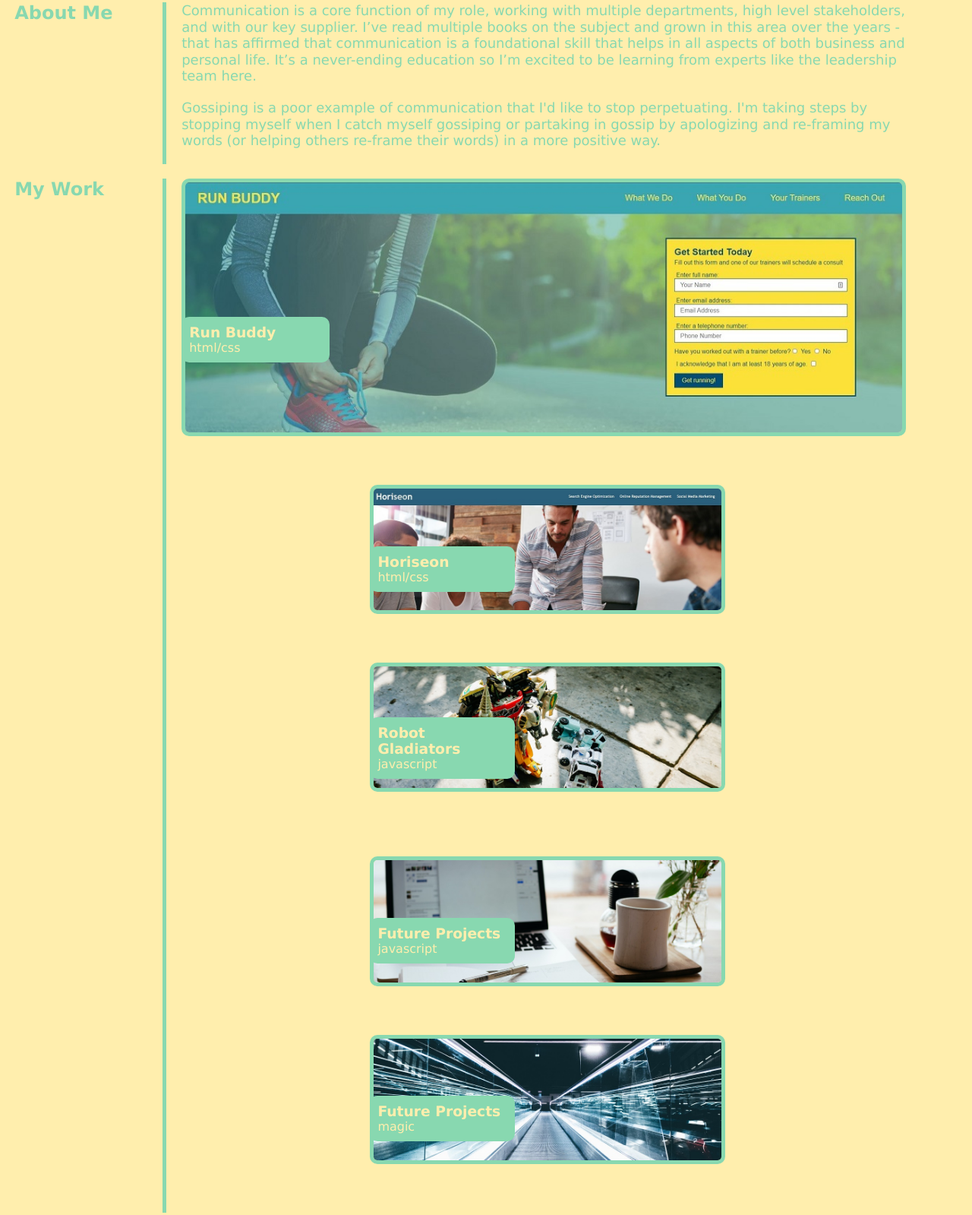
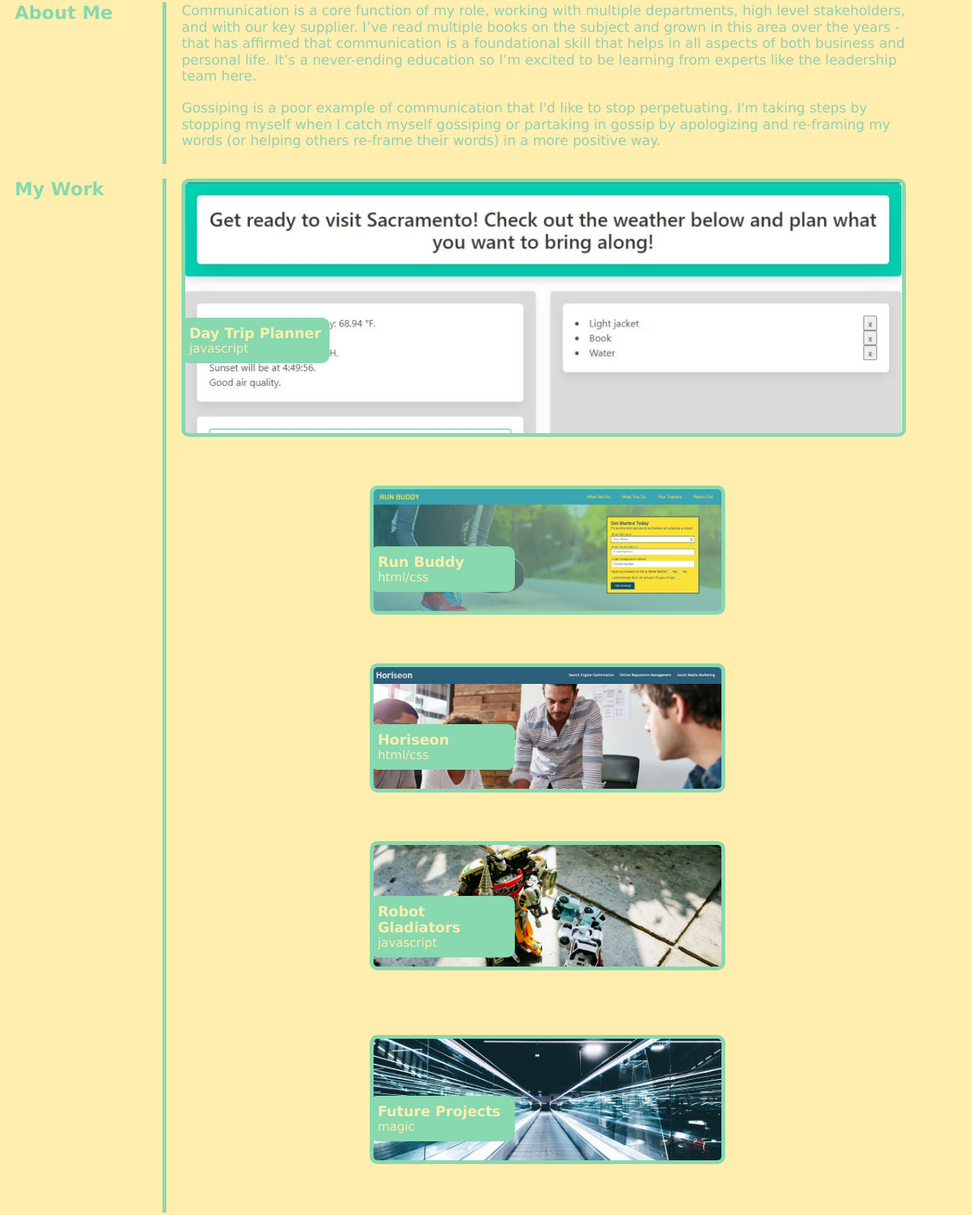
Before and after one commit to claire-sky/challenge2-advancedCSS, a plain HTML site: page index.html in a window 1280 px wide. Shown: the part 518-2117 px from the top of the page at 76% size. Drawn offline with Linux system fonts and the light colour scheme.

Commit message:
added new project to portfolio

```diff
--- a/assets/css/style.css
+++ b/assets/css/style.css
@@ -108,7 +108,7 @@ header nav ul li a:hover {
     padding: 0 0 20px 20px;
     font-size: 18px;
     line-height: 1.2;
-    color: var(--light-green-color);
+    color: var(--dark-green-color);
 }
 
 /* MY WORK */
--- a/index.html
+++ b/index.html
@@ -52,6 +52,15 @@
         <h2 class="section-title">My Work</h2>
         <div class="flex-column">
             <figure>
+                <a href="https://claire-sky.github.io/day-trip-planner/" target="_blank">
+                    <img src="./assets/images/day-trip-planner.JPG" alt="Day Trip Planner website with weather and checklist">
+                    <figcaption>
+                        <h3>Day Trip Planner</h3>
+                        <p>javascript</p>
+                    </figcaption>
+                </a>
+            </figure>
+            <figure class="flex-row my-work-lesser">
                 <a href="https://claire-sky.github.io/run-buddy-module2/" target="_blank">
                     <img src="./assets/images/run-buddy.JPG" alt="Run Buddy website hero with navigation">
                     <figcaption>
@@ -59,8 +68,6 @@
                         <p>html/css</p>
                     </figcaption>
                 </a>
-            </figure>
-            <figure class="flex-row my-work-lesser">
                 <a href="https://claire-sky.github.io/challenge1/" target="_blank">
                     <img src="./assets/images/challenge2.JPG" alt="Horiseon website hero with navigation">
                     <figcaption>
@@ -68,19 +75,12 @@
                         <p>html/css</p>
                     </figcaption>
                 </a>
+            </figure>
+            <figure class="flex-row my-work-lesser">
                 <a href="https://claire-sky.github.io/robot-gladiators/" target="_blank">
                     <img src="./assets/images/robot-gladiators.JPG" alt="Robot fighters on sidewalk">
                     <figcaption>
                         <h3>Robot Gladiators</h3>
-                        <p>javascript</p>
-                    </figcaption>
-                </a>
-            </figure>
-            <figure class="flex-row my-work-lesser">
-                    <a>
-                    <img src="./assets/images/computer.jpg" alt="Laptop with notebook and coffee">
-                    <figcaption>
-                        <h3>Future Projects</h3>
                         <p>javascript</p>
                     </figcaption>
                 </a>
```
Also changed, not shown: assets/images/day-trip-planner.JPG (added).
